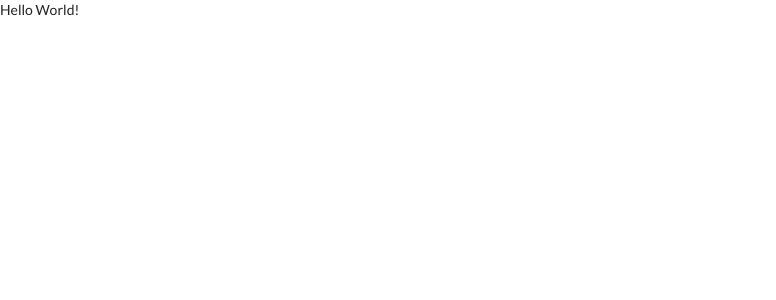
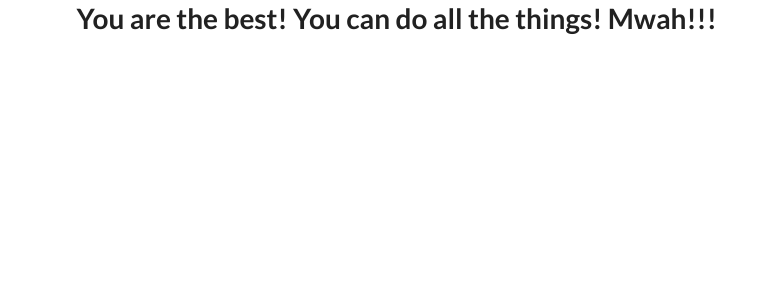
Before and after one commit to mattlundberg/musical-motherhood, a React (Create React App) app: page / in a window 1280 px wide. Shown: the top 300 px of the page, without its empty margins (0-776 px from the left). Built offline with nearby package versions, Linux system fonts and the light colour scheme.

Commit message:
Having fun

```diff
--- a/public/index.html
+++ b/public/index.html
@@ -25,7 +25,7 @@
       work correctly both with client-side routing and a non-root public URL.
       Learn how to configure a non-root public URL by running `npm run build`.
     -->
-    <title>React App</title>
+    <title>Musical Motherhood</title>
   </head>
   <body>
     <noscript>You need to enable JavaScript to run this app.</noscript>
--- a/src/components/App.js
+++ b/src/components/App.js
@@ -16,7 +16,11 @@ class App extends React.Component{
 
     render(){
         return(
-            <div>Hello World!</div>
+            <div className="ui">
+                <div className="ui container">
+                    <h1>You are the best! You can do all the things! Mwah!!!</h1>
+                </div>
+            </div>
         );
     }
 }
```
Also changed, not shown: src/components/Spinner/Spinner.js (added, +15 -0 lines).
